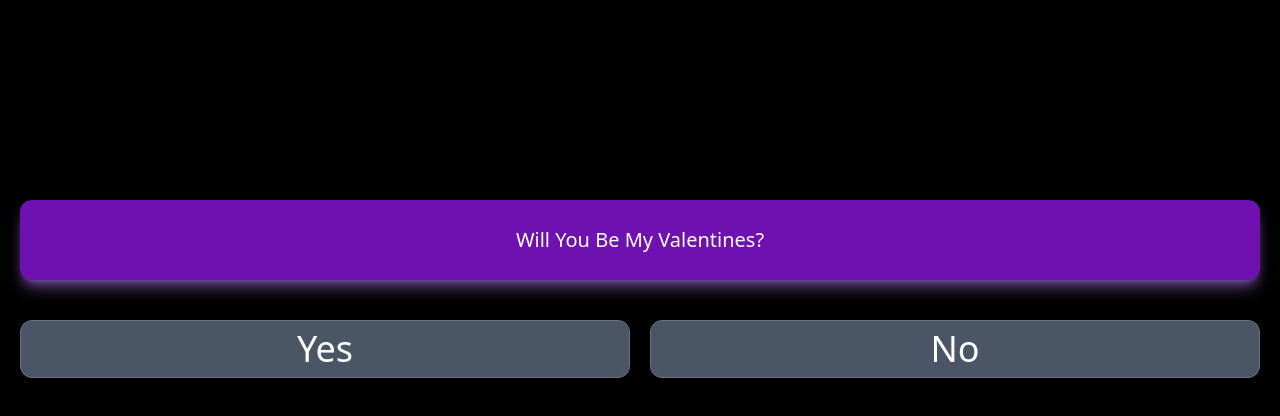
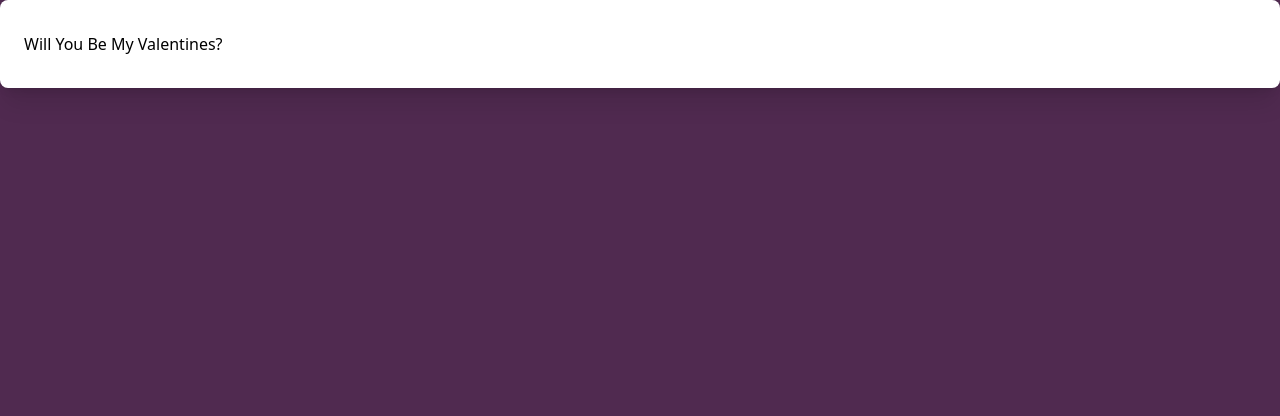
Before and after one commit to lifewhater/valentines, a Vue app in the folder valentines/: page / in a window 1280 px wide. Shown: the top 416 px of the page. Built offline with nearby package versions, Linux system fonts and the light colour scheme.

Commit message:
Revert "Added some styling and fixed the layout"
This reverts commit ef1e0042fecc6d0b7b30bc54f0f7204839a3260f.

```diff
--- a/valentines/src/App.vue
+++ b/valentines/src/App.vue
@@ -1,14 +1,7 @@
 <template>
-  <div class="flex-row mt-50 mx-5 space-y-10">
-    <div class="flex bg-purple-800 rounded-xl h-20 justify-center items-center shadow-lg shadow-purple-400/50">
-      <a class="text-white text-xl">Will You Be My Valentines?</a>
-    </div>
-    <div class=" flex justify-between text-white text-4xl gap-5">
-     <button class=" bg-gray-600 hover:bg-purple-400 border border-gray-500 py-2 px-5 rounded-xl w-full ">Yes</button>
-     <button class="bg-gray-600 hover:bg-purple-400 border border-gray-500  py-2 px-5 rounded-xl w-full ">No</button>
-    </div>
+  <div class=" bg-white rounded-lg px-6 py-8 ring shadow-xl ring-gray-900/5">
+    Will You Be My Valentines?
   </div>
-
 </template>
 
 <script setup lang="ts">
@@ -17,6 +10,6 @@
 
 <style scoped>
 :global(body) {
-  background-color: lab(0 0 0);
+  background-color: lab(23.44 22.9 -15.79);
 }
 </style>
```
